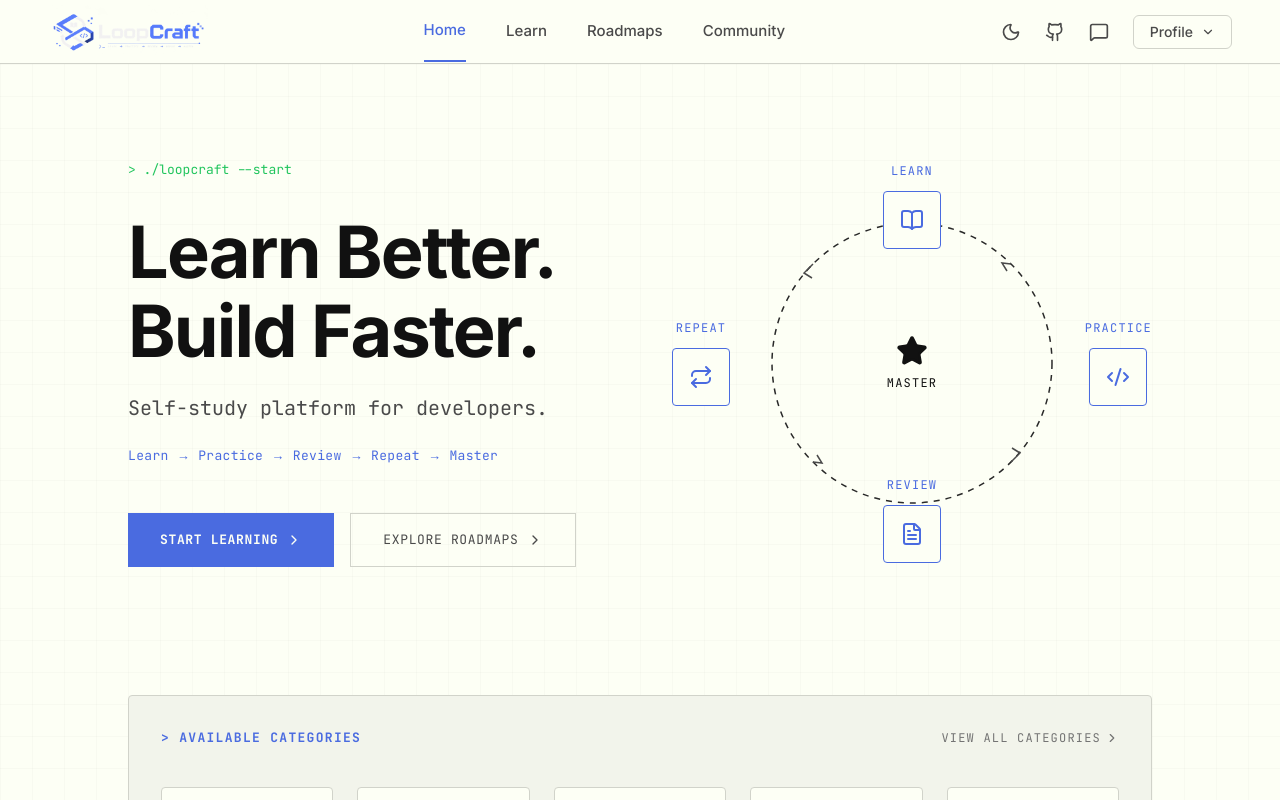
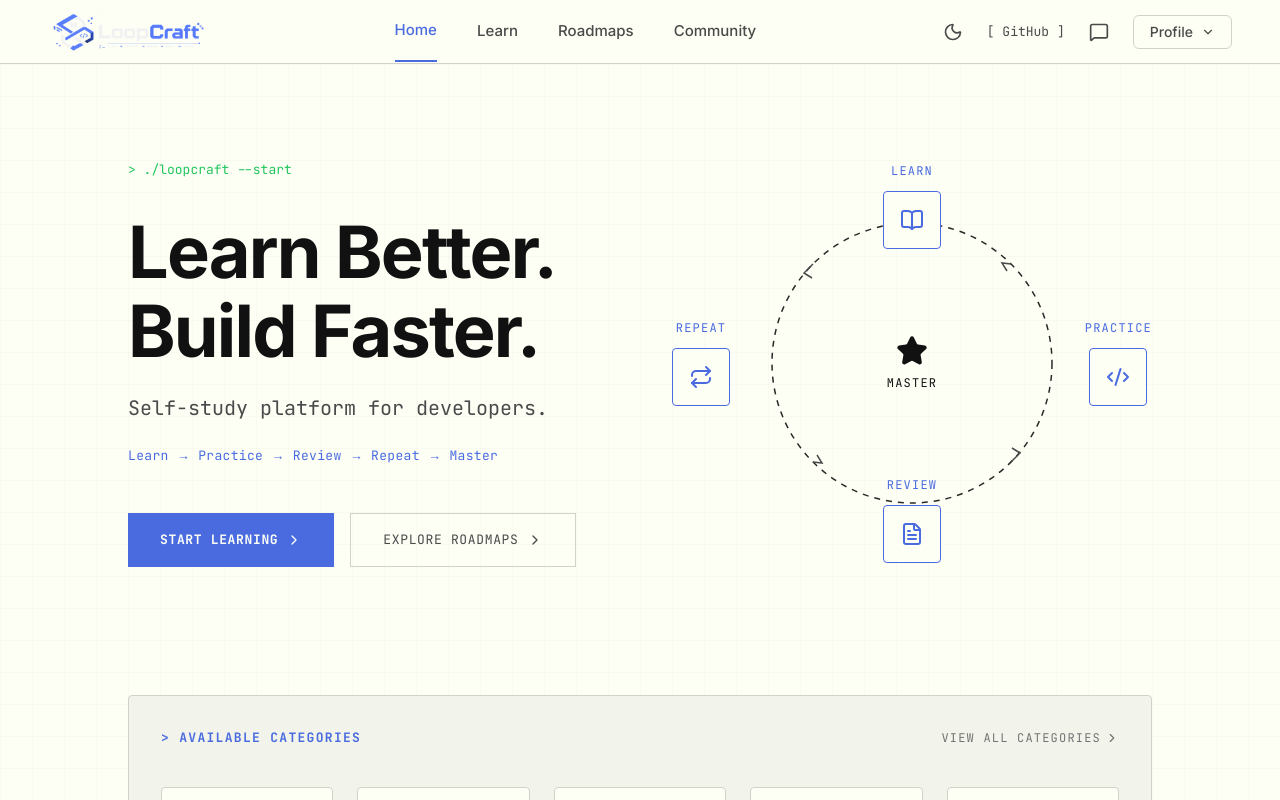
Before and after one commit to fahm-codes/Loop-Craft, a Next.js app: page / in a window 1280 px wide. Shown: the top 800 px of the page. Built offline with nearby package versions, Linux system fonts and the light colour scheme.

Commit message:
fix: replace deprecated Github icon with text in Navbar

```diff
--- a/src/components/Navbar.tsx
+++ b/src/components/Navbar.tsx
@@ -1,7 +1,7 @@
 "use client";
 
 import Link from 'next/link';
-import { Search, Moon, Sun, Github, MessageSquare, ChevronDown } from 'lucide-react';
+import { Search, Moon, Sun, MessageSquare, ChevronDown } from 'lucide-react';
 import Image from 'next/image';
 import { useState, useEffect } from 'react';
 
@@ -56,8 +56,8 @@ export default function Navbar() {
           <button onClick={toggleTheme} className="hover:text-text-primary transition-colors">
             {theme === 'dark' ? <Sun size={20} /> : <Moon size={20} />}
           </button>
-          <Link href="#" className="hover:text-text-primary transition-colors hidden sm:block">
-            <Github size={20} />
+          <Link href="#" className="hover:text-text-primary transition-colors hidden sm:block font-mono text-[13px]">
+            [ GitHub ]
           </Link>
           <Link href="#" className="hover:text-text-primary transition-colors hidden sm:block">
             <MessageSquare size={20} />
```
